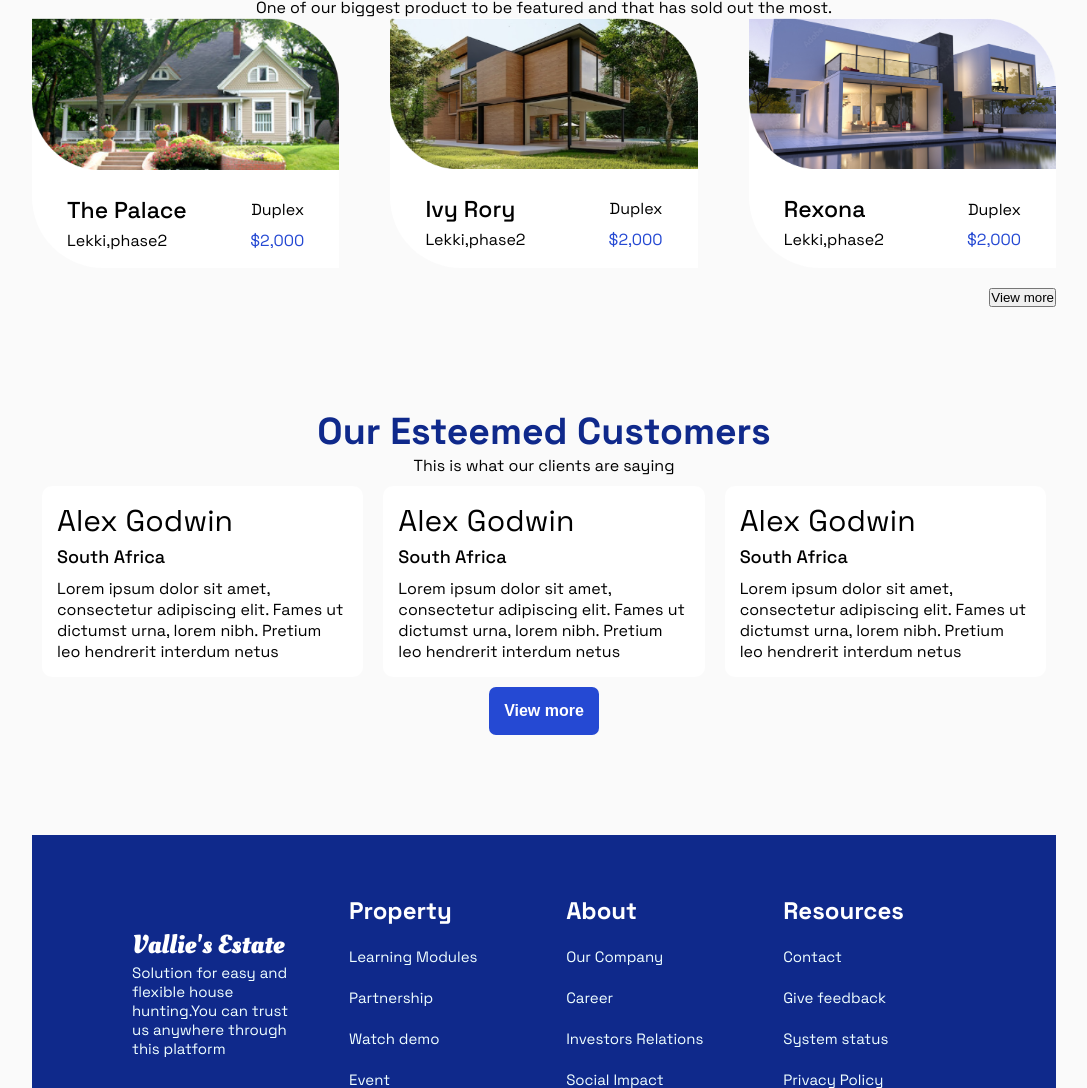
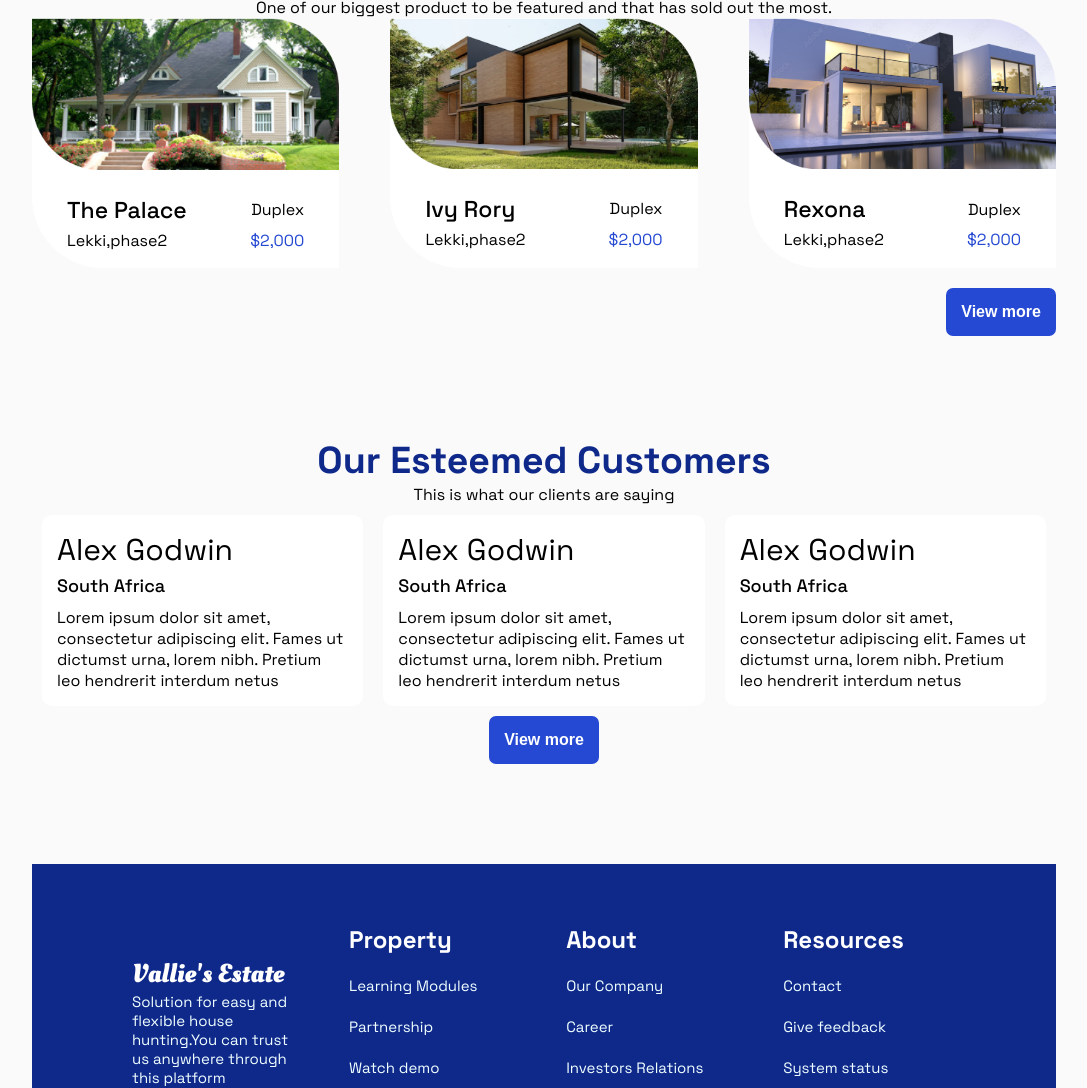
Before and after one commit to iSaacSigei/Week-one-project, a plain HTML site: page index.html in a window 1280 px wide. Shown: the part 2094-3182 px from the top of the page, without its empty margins (96-1183 px from the left). Drawn offline with nearby package versions, Linux system fonts and the light colour scheme; a web font is replaced by a local one.

Commit message:
add html buttons

```diff
--- a/index.html
+++ b/index.html
@@ -241,7 +241,7 @@
                     </div>
                     <div class="btn-position-more">
                         <div class="empty-div"></div>
-                        <button id="view-more-btn" class="btn">View more</button>
+                        <button id="view-more-btn" class="getButton">View more</button>
                     </div>
                 </div>
 
@@ -279,7 +279,7 @@
                         <button id="view-button2" class="getButton">View more</button>
                     </div>
                 </div>
-
+                 <!---footer-->
                 <footer>
                     <div class="footer-info">
                         <div class="menu-colums-options">
```
